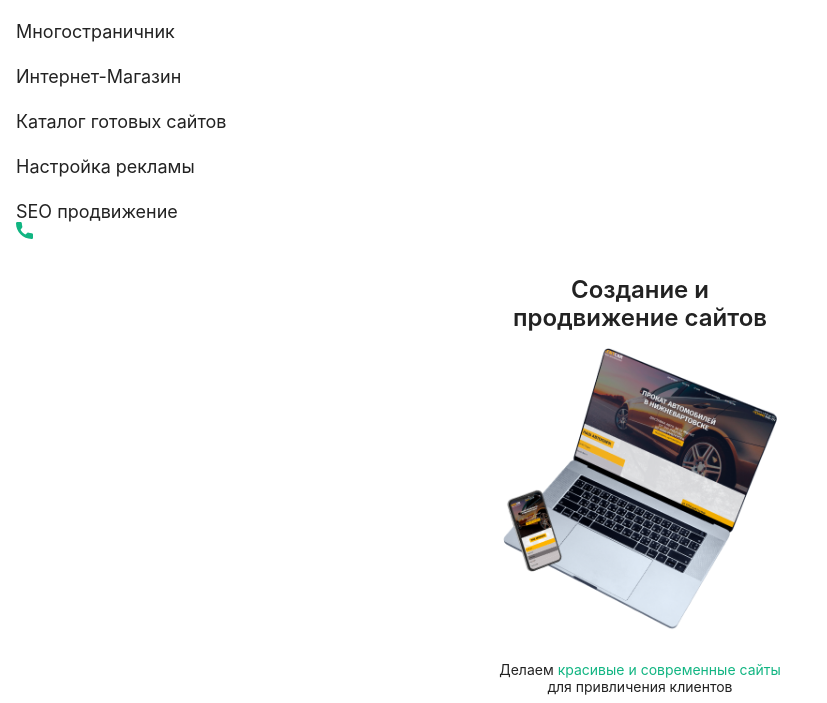
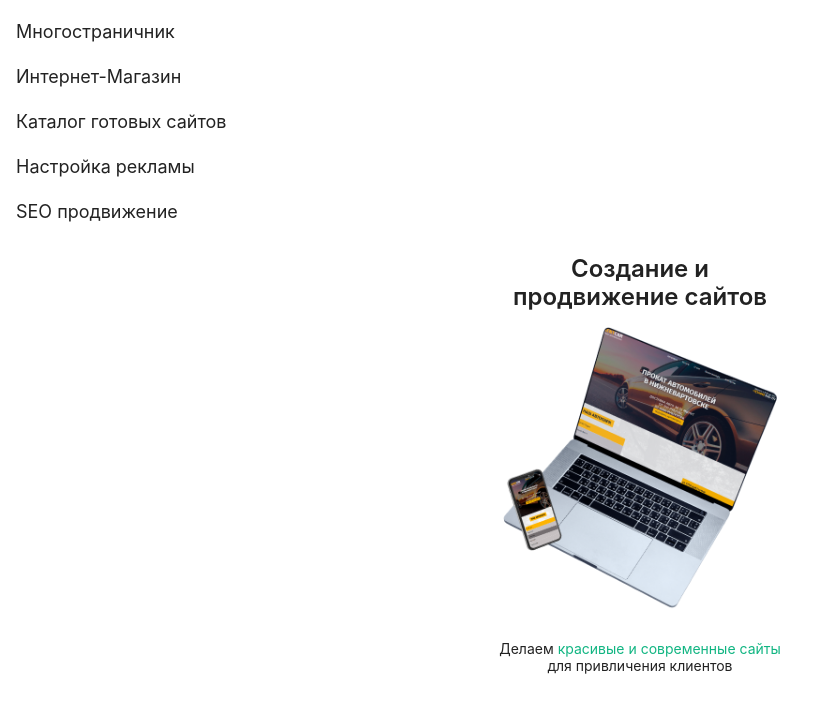
Before and after one commit to Sargeliu/web-studio, a website: page source/index.html in a window 1280 px wide. Shown: the part 97-800 px from the top of the page, without its empty margins (0-827 px from the left). Drawn offline with nearby package versions, Linux system fonts and the light colour scheme; files that its build step writes are made by us from their sources; files whose address does not match are found by name.

Commit message:
Удалил телефон в панели навигации

```diff
--- a/source/index.html
+++ b/source/index.html
@@ -38,10 +38,6 @@
               <a class="site-navigation__link" href="#">SEO продвижение</a>
             </li>
           </ul>
-          <a class="call" href="tel:+79124099773">
-            <span class="visually-hidden">Обратная связь</span>
-            <svg width="17" height="17" fill="none" role="img" aria-label="Yool - иконка телефонной трубки" xmlns="http://www.w3.org/2000/svg"><path d="M15.636 11.159a9.65 9.65 0 0 1-3.031-.483c-.475-.162-1.058-.014-1.348.284l-1.911 1.443c-2.217-1.184-3.583-2.549-4.75-4.749l1.4-1.861c.365-.364.495-.895.339-1.393a9.667 9.667 0 0 1-.485-3.036C5.85.612 5.238 0 4.486 0H1.364C.612 0 0 .612 0 1.364 0 9.986 7.014 17 15.636 17c.752 0 1.364-.612 1.364-1.364v-3.113c0-.752-.612-1.364-1.364-1.364Z" fill="#11b582"/></svg>
-          </a>
         </div>
     </nav>
   </header>
```
